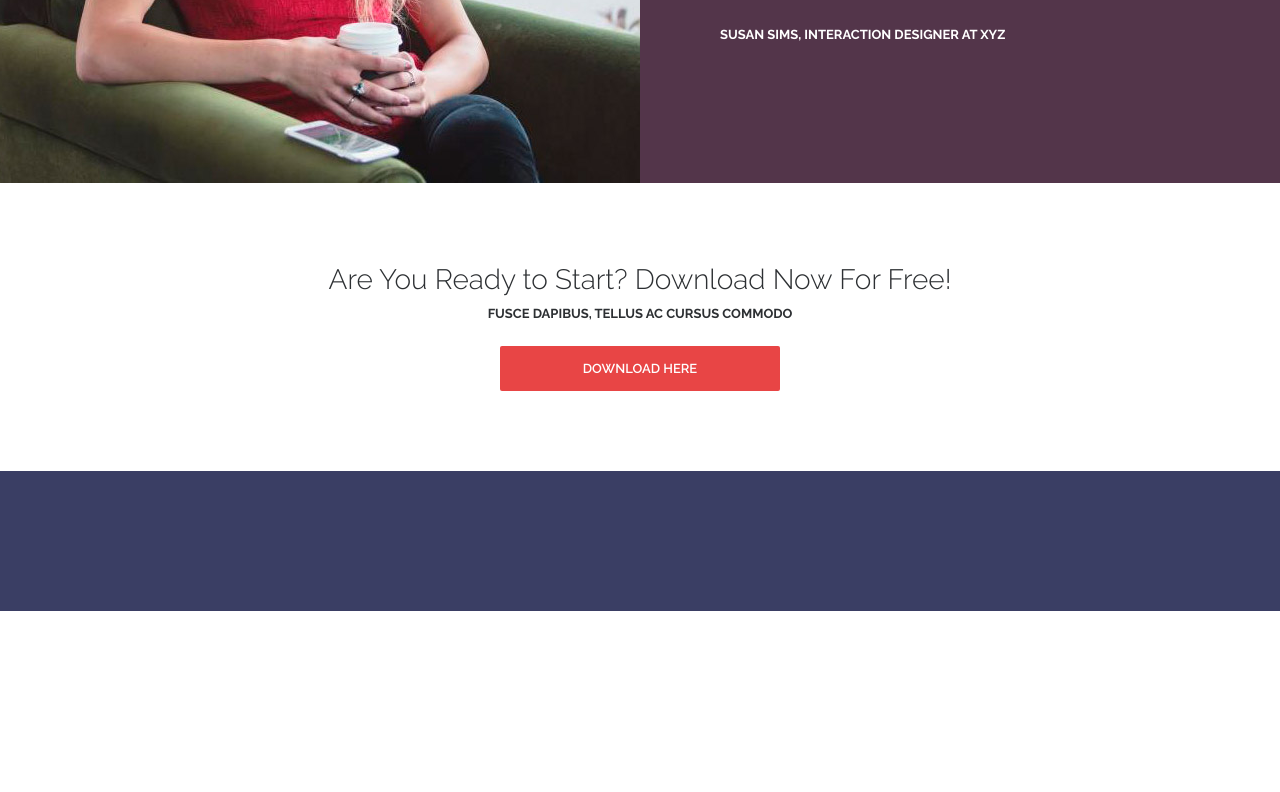
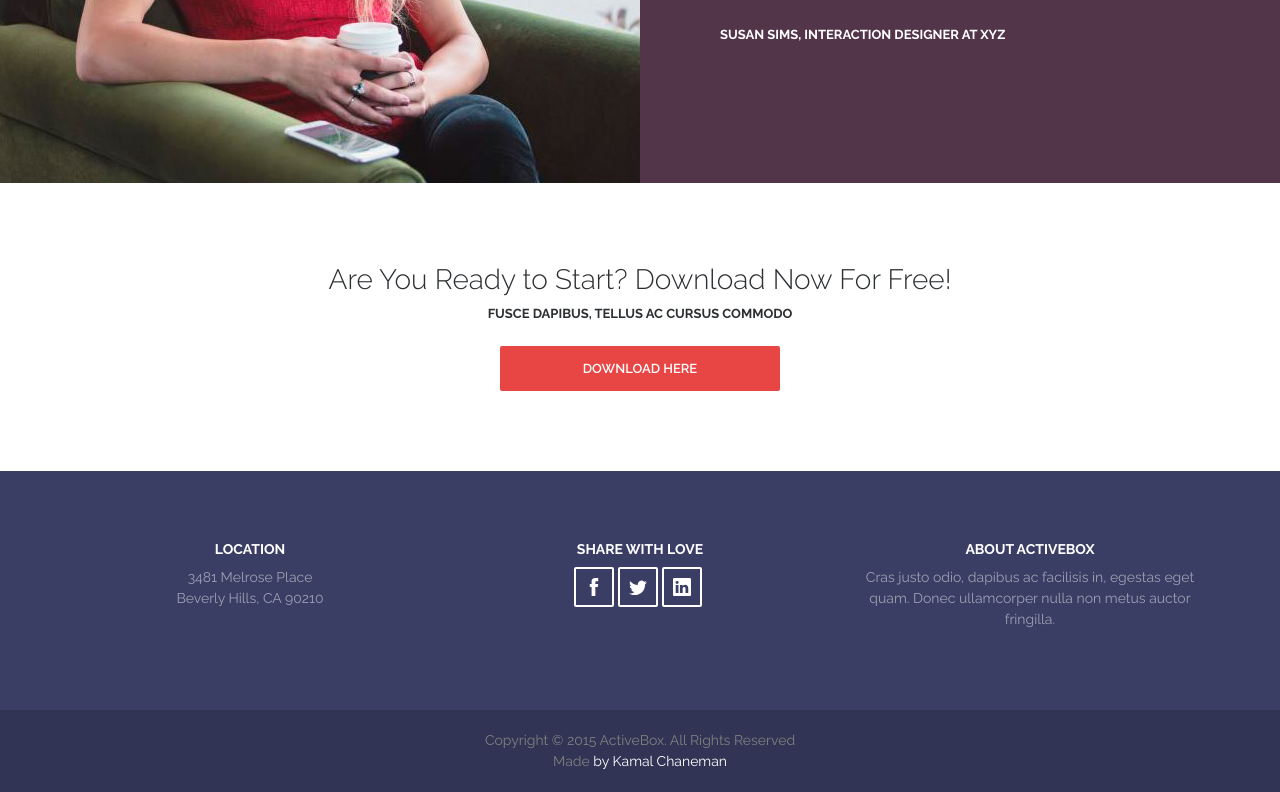
Before and after one commit to ImmortalHeroes/ActiveBox, a plain HTML site: page index.html in a window 1280 px wide. Shown: the part 3182-3974 px from the top of the page. Before the commit the page ends 3793 px from the top, so only its background shows below. Drawn offline with nearby package versions, Linux system fonts and the light colour scheme.

Commit message:
html+css5

```diff
--- a/css/style.css
+++ b/css/style.css
@@ -328,6 +328,21 @@ p{
     fill: #000;
 }
 
+.social-footer .social_item {
+  background-color: transparent;
+  border-width: 2px;
+  border-color: #fff;
+  border-radius: 2px;
+}
+
+.social-footer .social_item:hover{
+  background-color: #fff;
+}
+
+.social-footer{
+  justify-content: center;
+}
+
 .social_icon{
   display: block;
   height: 18px;
@@ -335,6 +350,9 @@ p{
   transition: fill .1s linear;
 }
 
+.social-footer .social_icon{
+  fill: #fff;
+}
 /* Rewies
 =====================*/
 .rewies{
@@ -414,6 +432,63 @@ p{
 /* Footer
 =====================*/
 .footer{
-  padding: 70px 0;
   background-color: #3a3e64;
 }
+
+.footer_inner{
+  padding: 70px 0;
+
+  display: flex;
+  flex-wrap: wrap;
+}
+
+.footer_block{
+  padding: 0 15px;
+
+  width: 33.33333%;
+  text-align: center;
+}
+
+.footer_title{
+  margin-bottom: 10px;
+  font-size: 14px;
+  font-weight: 700;
+  color: #fff;
+  text-transform: uppercase;
+}
+
+.footer_address{
+  font-size: 14px;
+  font-style: normal;
+  line-height: 1.5;
+
+  color: rgba(255, 255, 255, .5)
+}
+
+.footer_text{
+  font-size: 14px;
+  line-height: 1.5;
+
+  color: rgba(255, 255, 255, .5)
+}
+
+/* Copiright
+=====================*/
+.copiright{
+  padding: 20px 0;
+
+  background-color: #313454;
+
+  display: flex;
+}
+
+.copiright_text{
+  text-align: center;
+  color: #808080;
+  line-height: 1.5;
+
+}
+
+.copiright_text span{
+  color: #fff;
+}
--- a/index.html
+++ b/index.html
@@ -330,11 +330,54 @@
 <!-- Footer -->
 <div class="footer">
   <div class="conteiner">
+    <div class="footer_inner">
 
-    <div class="footer_inner">
-      <div class="footer_block"></div>
+      <div class="footer_block">
+      <h4 class="footer_title">Location</h4>
+      <address class="footer_address" >
+        <div>3481 Melrose Place</div>
+        <div> Beverly Hills, CA 90210</div>
+      </address>
+      </div>
+
+      <div class="footer_block">
+      <h4 class="footer_title">Share with Love</h4>
+       <div class="social social-footer">
+        <a class="social_item" href="#" target="_blank">
+          <svg class="social_icon">
+              <use xlink:href="#facebook"></use>
+          </svg>
+        </a>
+        <a class="social_item" href="#" target="_blank">
+          <svg class="social_icon">
+              <use xlink:href="#twitter"></use>
+          </svg>
+        </a>
+        <a class="social_item" href="#" target="_blank">
+          <svg class="social_icon">
+              <use xlink:href="#linkedin"></use>
+          </svg>
+        </a>
+      </div>
+      </div>
+
+      <div class="footer_block">
+        <h4 class="footer_title">About ActiveBox</h4>
+        <div class="footer_text" >
+        <p>Cras justo odio, dapibus ac facilisis in, egestas eget quam. Donec ullamcorper nulla non metus auctor fringilla.</p>
+        </div>
+      </div>
     </div>
+  </div>
 
+<!--  Copiright -->
+  <div class="copiright">
+    <div class="conteiner">
+      <div class="copiright_text">
+        <div>Copyright © 2015 ActiveBox. All Rights Reserved</div>
+        <div>Made <span>by Kamal Chaneman</span></div>
+      </div>
+    </div>
   </div>
 </div>
 
```
